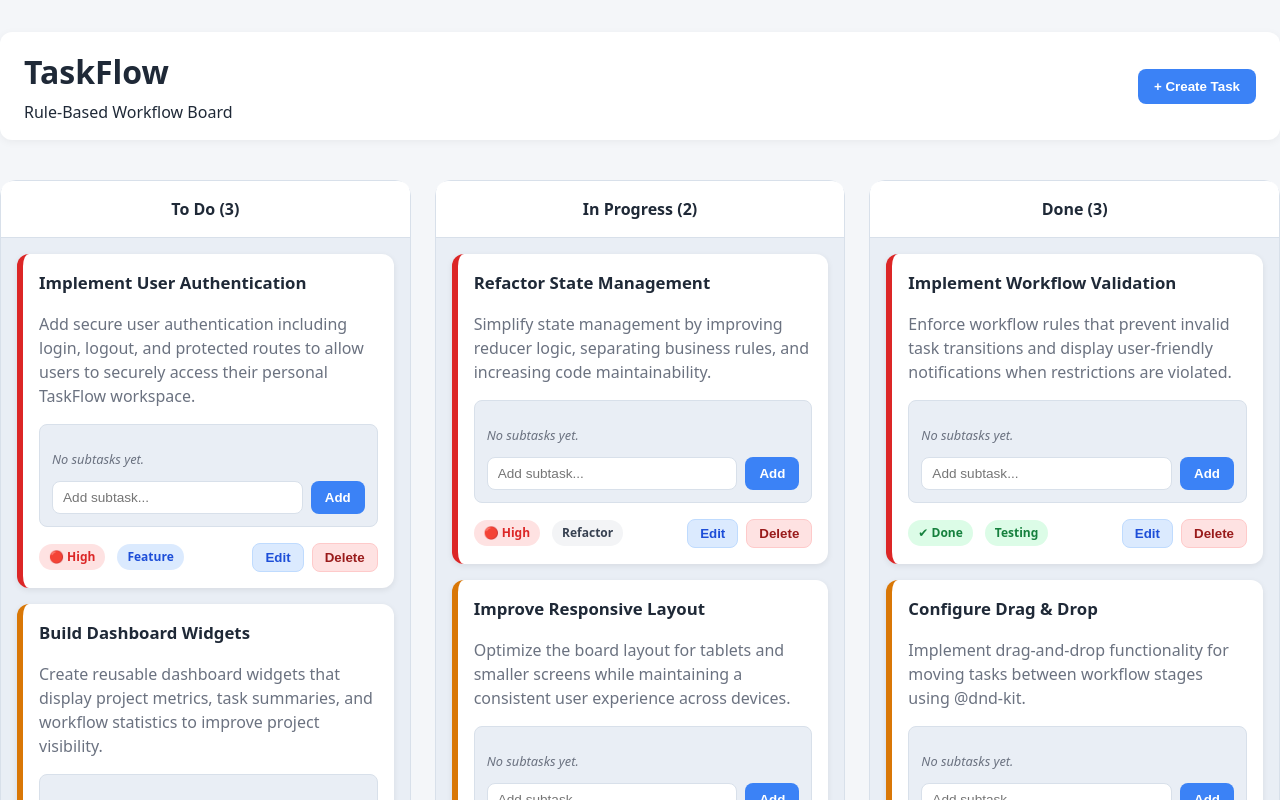
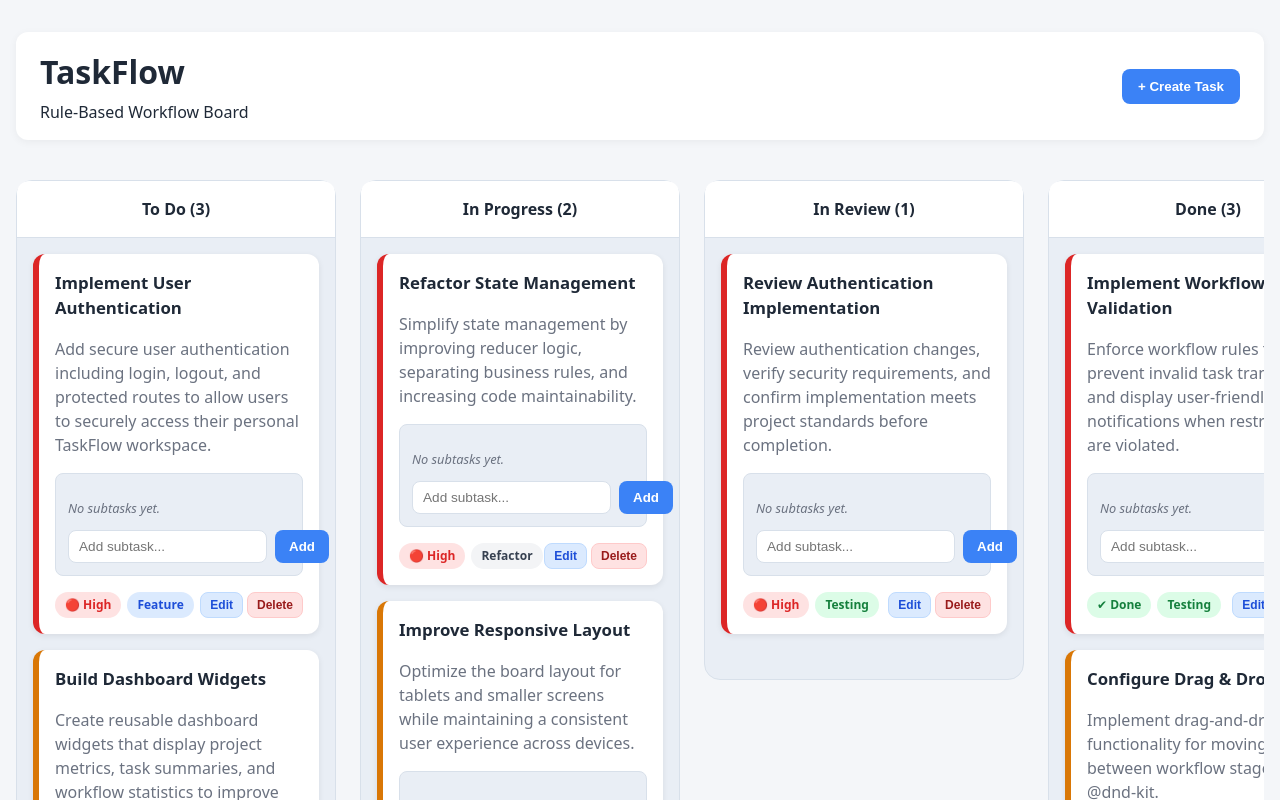
Before and after one commit to garrib10/taskflow, a React (Vite) app: page / in a window 1280 px wide. Shown: the top 800 px of the page. Built offline with nearby package versions, Linux system fonts and the light colour scheme.

Commit message:
add in review column in workflow stage

```diff
--- a/src/App.css
+++ b/src/App.css
@@ -3,16 +3,33 @@
 =========================== */
 
 .board-container {
-  max-width: 1400px;
+  width: 100%;
+  max-width: 1800px;
   margin: 2rem auto;
-  width: 100%;
+  padding: 0 1rem;
 }
 
 .board {
   display: flex;
+  align-items: flex-start;
   gap: 24px;
-  align-items: flex-start;
-  padding: 1rem 0;
+
+  width: 100%;
+  overflow-x: auto;
+  padding: 1rem 0 0.5rem;
+}
+
+.board::-webkit-scrollbar {
+  height: 8px;
+}
+
+.board::-webkit-scrollbar-thumb {
+  background: #cbd5e1;
+  border-radius: 999px;
+}
+
+.board::-webkit-scrollbar-thumb:hover {
+  background: #94a3b8;
 }
 
 .board-header {
@@ -21,6 +38,7 @@
   border-radius: 12px;
   margin-bottom: 1.5rem;
   box-shadow: 0 2px 8px rgba(0, 0, 0, 0.05);
+
   display: flex;
   justify-content: space-between;
   align-items: center;
@@ -39,12 +57,15 @@
 =========================== */
 
 .column {
-  flex: 1;
+  flex: 1 1 320px;
+  min-width: 320px;
   min-height: 500px;
+
   background: var(--column-background);
   border: 1px solid var(--column-border);
   border-radius: var(--radius-large);
   padding: 1rem;
+
   transition: box-shadow var(--transition-speed);
 }
 
@@ -73,8 +94,10 @@
   justify-content: center;
   align-items: center;
   height: 150px;
+
   color: var(--text-secondary);
   font-style: italic;
+
   border: 2px dashed var(--column-border);
   border-radius: var(--radius-medium);
 }
@@ -126,15 +149,19 @@
 
 .task-footer {
   display: flex;
+  align-items: center;
   justify-content: space-between;
-  align-items: center;
+  gap: 8px;
+  flex-wrap: nowrap;
   margin-top: 1rem;
 }
 
 .task-meta {
   display: flex;
   align-items: center;
-  gap: 12px;
+  gap: 6px;
+  flex-wrap: nowrap;
+  min-width: 0;
 }
 
 .task-meta span {
@@ -144,7 +171,9 @@
 
 .task-actions {
   display: flex;
-  gap: 8px;
+  gap: 4px;
+  flex-shrink: 0;
+  margin-left: auto;
 }
 
 /* ===========================
@@ -254,6 +283,8 @@
 .task-category {
   display: inline-flex;
   align-items: center;
+  justify-content: center;
+  white-space: nowrap;
   padding: 4px 10px;
   border-radius: 999px;
   font-size: 0.75rem;
@@ -387,9 +418,11 @@
 .edit-task-button,
 .delete-task-button {
   border-radius: var(--radius-small);
-  padding: 6px 12px;
+  padding: 5px 9px;
   cursor: pointer;
+  font-size: 0.75rem;
   font-weight: 600;
+  white-space: nowrap;
   transition: all 0.2s ease;
 }
 
@@ -438,6 +471,9 @@
 .badge-low {
   display: inline-flex;
   align-items: center;
+  justify-content: center;
+  gap: 4px;
+  white-space: nowrap;
   padding: 4px 10px;
   border-radius: 999px;
   font-size: 0.75rem;
@@ -460,6 +496,11 @@
 }
 
 .completed-badge {
+  display: inline-flex;
+  align-items: center;
+  justify-content: center;
+  gap: 4px;
+  white-space: nowrap;
   color: #15803d;
   background: #dcfce7;
   padding: 4px 10px;
@@ -614,9 +655,11 @@
   }
 
   .task-footer {
-    flex-direction: column;
-    align-items: flex-start;
-    gap: 8px;
+    display: flex;
+    justify-content: space-between;
+    align-items: center;
+    gap: 16px;
+    margin-top: 1rem;
   }
 
   .task-card h3 {
--- a/src/domain/task/Task.ts
+++ b/src/domain/task/Task.ts
@@ -3,7 +3,8 @@ import type { TaskCategory } from "./taskCategory";
 /** union type for task priority and status */
 
 export type Priority = "low" | "medium" | "high";
-export type TaskStatus = "todo" | "in-progress" | "done";
+
+export type TaskStatus = "todo" | "in-progress" | "in-review" | "done";
 
 /**
  * Individual checklist item inside a Task
--- a/src/domain/task/taskRules.ts
+++ b/src/domain/task/taskRules.ts
@@ -2,7 +2,11 @@ import type { TaskStatus } from "./Task";
 
 const allowedTransitions: Record<TaskStatus, TaskStatus[]> = {
   todo: ["in-progress"],
-  "in-progress": ["done"],
+
+  "in-progress": ["in-review"],
+
+  "in-review": ["done"],
+
   done: [],
 };
 
@@ -17,5 +21,5 @@ export function getMoveErrorMessage(
   currentStatus: TaskStatus,
   newStatus: TaskStatus,
 ): string {
-  return `Cannot move task from ${currentStatus} to ${newStatus}`;
+  return `Cannot move task from ${currentStatus} to ${newStatus}. `;
 }
--- a/src/utils/mockData.ts
+++ b/src/utils/mockData.ts
@@ -71,6 +71,26 @@ export const initialBoard: Board = {
         },
       ],
     },
+
+    // New workflow stage added in v1.2
+    {
+      id: "in-review",
+      title: "In Review",
+      tasks: [
+        {
+          id: "task-9",
+          title: "Review Authentication Implementation",
+          description:
+            "Review authentication changes, verify security requirements, and confirm implementation meets project standards before completion.",
+          priority: "high",
+          category: "testing",
+          status: "in-review",
+          createdAt: new Date(),
+          subtasks: [],
+        },
+      ],
+    },
+
     {
       id: "done",
       title: "Done",
```
Also changed, not shown: screenshots/taskflow-v1.2-board.png (added), 1 other file (tests, documents, lock files or other folders).
